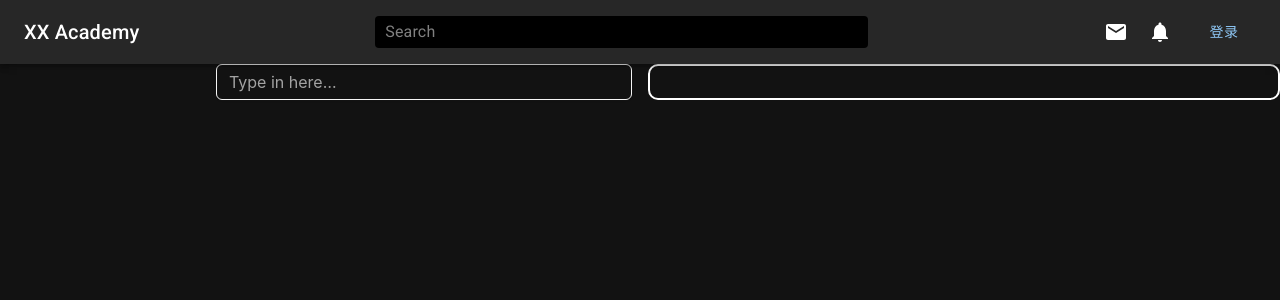
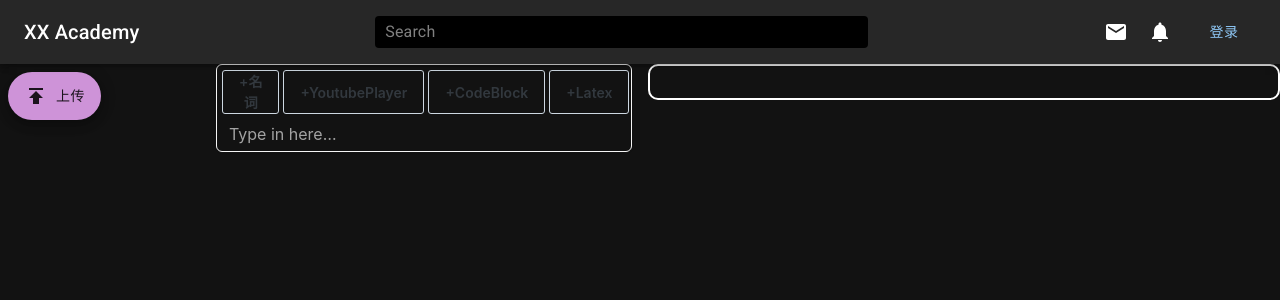
Before and after one commit to Smellyarmpit623/Eduwebsite, a React (Create React App) app in the folder frontend/frontend/: page /editor/1/1 in a window 1280 px wide. Shown: the top 300 px of the page. Built offline with nearby package versions, Linux system fonts and the light colour scheme; no server answers.

Commit message:
attempt fixing markdow dont support html

```diff
--- a/frontend/frontend/src/EditorComponent/Etextarea.jsx
+++ b/frontend/frontend/src/EditorComponent/Etextarea.jsx
@@ -4,6 +4,8 @@ import { CssVarsProvider } from '@mui/joy/styles';
 import { FeedContext } from '../Context/FeedContext';
 import { SnackContext } from '../Context/Snackbar';
 import { UserContext } from '../Context/UserContext';
+import Box from '@mui/joy/Box';
+import Button from '@mui/joy/Button';
 
 export const ETextarea = (props) => {
     const {mdCID1,mdItemName1,md1} = useContext(FeedContext)
@@ -77,13 +79,35 @@ export const ETextarea = (props) => {
 
   return (
     <CssVarsProvider>
-            <Textarea label="Soft" placeholder="Type in here…" variant="outlined" value={md} color="success" onChange={(event)=>setmd(event.target.value)} sx={{
+            <Textarea label="Soft" placeholder="Type in here…" variant="outlined" value={md} color="success" onChange={(event)=>setmd(event.target.value)}
+            startDecorator={
+              <Box sx={{ display: 'flex', gap: 0.5 }}>
+                <Button variant="outlined" color="neutral" onClick={()=>{setmd(md+`
+<Pedia>名词</Pedia>`)}}>
+                  +名词
+                </Button>
+                <Button variant="outlined" color="neutral" onClick={()=>{setmd(md+`
+<YTPlayer opts = {height: '390', width: '640', playerVars: {autoplay: 0,},} videoId="视频ID"/>`)}}>
+                  +YoutubePlayer
+                </Button>
+                <Button variant="outlined" color="neutral" onClick={()=>{setmd(md+`
+<Code language="">
+/*Insert Code here*/
+</Code>`)}}>
+                  +CodeBlock
+                </Button>
+                <Button variant="outlined" color="neutral" onClick={setmd(md+"")}>
+                  +Latex
+                </Button>
+              </Box>
+            }
+            sx={{
                 outlineColor:"inherit",
-
                 borderColor:"inherit",
                 backgroundColor:"inherit",
                 color:"whitesmoke",
             }}
+
             />
     </CssVarsProvider>
   )
--- /dev/null
+++ b/frontend/frontend/src/EditorComponent/MDToolbar.jsx
@@ -0,0 +1,34 @@
+import React, { useContext } from 'react'
+import Textarea from '@mui/joy/Textarea';
+import { CssVarsProvider } from '@mui/joy/styles';
+import { FeedContext } from '../Context/FeedContext';
+import { SnackContext } from '../Context/Snackbar';
+import { UserContext } from '../Context/UserContext';
+import { Box, Fab } from '@mui/material';
+import EditIcon from '@mui/icons-material/Edit';
+import PublishIcon from '@mui/icons-material/Publish';
+
+
+
+export const MDToolbar = () => {
+    const {mdCID1,mdItemName1,md1} = useContext(FeedContext)
+    const {token1,admin1}=useContext(UserContext)
+    const [token,settoken]=token1
+    const [mdCID,setmdCID]=mdCID1
+    const [md,setmd] = md1
+    const [mdItemName,setmdItemName]=mdItemName1
+    const {GBsnack1,snackmsg1,snackseverity1} = useContext(SnackContext)
+    const [GBsnack,setGBsnack]=GBsnack1
+    const [snackmsg,setsnackmsg]=snackmsg1
+    const [snackseverity,setsnackseverity]=snackseverity1
+  return (
+    <Box>
+        <Fab color="secondary" aria-label="edit" variant='extended' sx={{
+        margin:"8px"
+      }}>
+        <PublishIcon sx={{mr:1}}/>
+        上传
+      </Fab>
+    </Box>
+  )
+}
--- a/frontend/frontend/src/MDEditor.jsx
+++ b/frontend/frontend/src/MDEditor.jsx
@@ -13,6 +13,7 @@ import Feed from './Feed';
 import { useContext, useEffect } from 'react';
 import { ETextarea } from './EditorComponent/Etextarea';
 import { useParams } from 'react-router-dom';
+import { MDToolbar } from './EditorComponent/MDToolbar';
 
 
 const darkTheme = createTheme({
@@ -36,7 +37,7 @@ function MDEditor() {
       <Navbar/>
       <Grid container spacing={2}>
       <Grid item xs={2}>
-
+        <MDToolbar/>
       </Grid>
       <Grid item xs={4}>
             <ETextarea cid={CID} itn={ItemName}/>
--- a/frontend/frontend/src/MDcomponent/CodeBlock.jsx
+++ b/frontend/frontend/src/MDcomponent/CodeBlock.jsx
@@ -1,6 +1,6 @@
 import { Fragment, useContext, useEffect, useState } from 'react';
 import CopyToClipboard from 'react-copy-to-clipboard';
-import { PrismLight as SyntaxHighlighter } from 'react-syntax-highlighter';
+import { Prism as SyntaxHighlighter } from 'react-syntax-highlighter';
 import { materialDark, materialLight } from 'react-syntax-highlighter/dist/esm/styles/prism';
 import ContentCopyIcon from '@mui/icons-material/ContentCopy';
 import ContentPasteIcon from '@mui/icons-material/ContentPaste';
@@ -14,9 +14,27 @@ import { Box } from '@mui/system';
 
 const Code = ({ children, language }) => {
   const [copied, setCopied] = useState(false);
+  const [Copiednotif, setCopiednotif] = useState(false);
 
+  function Highlight(){
+    try{
+      return(
+      <SyntaxHighlighter
 
-  const [Copiednotif, setCopiednotif] = useState(false);
+          language={language}
+          style={materialDark}
+        >
+
+          {children}
+
+        </SyntaxHighlighter>)
+    }
+    catch(e)
+    {
+      console.log(e)
+    }
+
+  }
 
   const handleClick = () => {
     setCopiednotif(true);
@@ -64,15 +82,7 @@ const Code = ({ children, language }) => {
         </Alert>
       </Snackbar>
       <Box sx={{width:"80%"}}>
-      <SyntaxHighlighter
-
-        language={language}
-        style={materialDark}
-      >
-
-        {children}
-
-      </SyntaxHighlighter>
+        <Highlight/>
       </Box>
     </div>
   )
--- a/frontend/frontend/src/Rightbar.jsx
+++ b/frontend/frontend/src/Rightbar.jsx
@@ -23,7 +23,7 @@ const Rightbar = () => {
   const [snackseverity,setsnackseverity]=snackseverity1
   return (
     <Box>
-      {admin?(<Fragment>
+      {admin && mdCID!=="" && mdItemName!==""?(<Fragment>
         <Link to={`/editor/${mdCID}/${mdItemName}`}><Fab color="secondary" aria-label="edit" variant='extended' sx={{
         margin:"8px"
       }}>
```
Also changed, not shown: frontend/frontend/src/nigga.txt, 1 other file (tests, documents, lock files or other folders).
